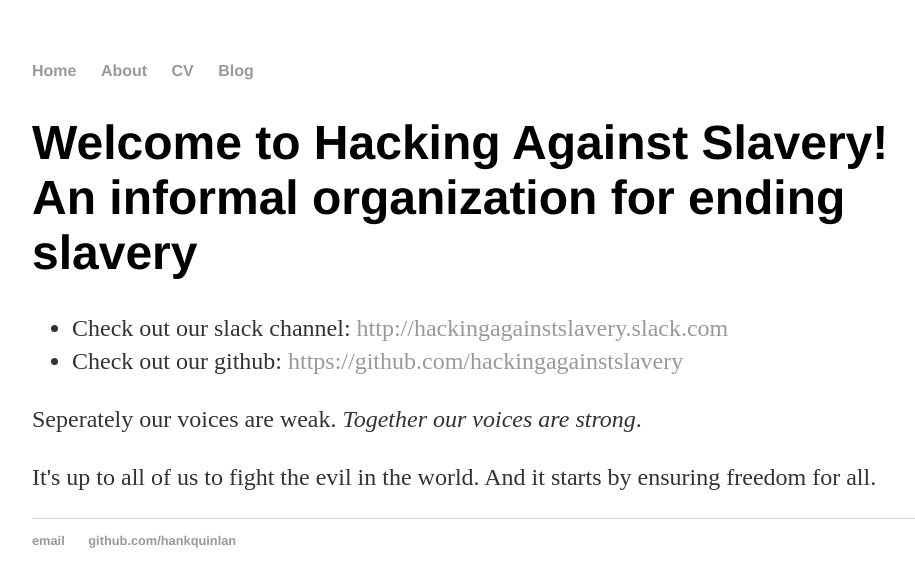
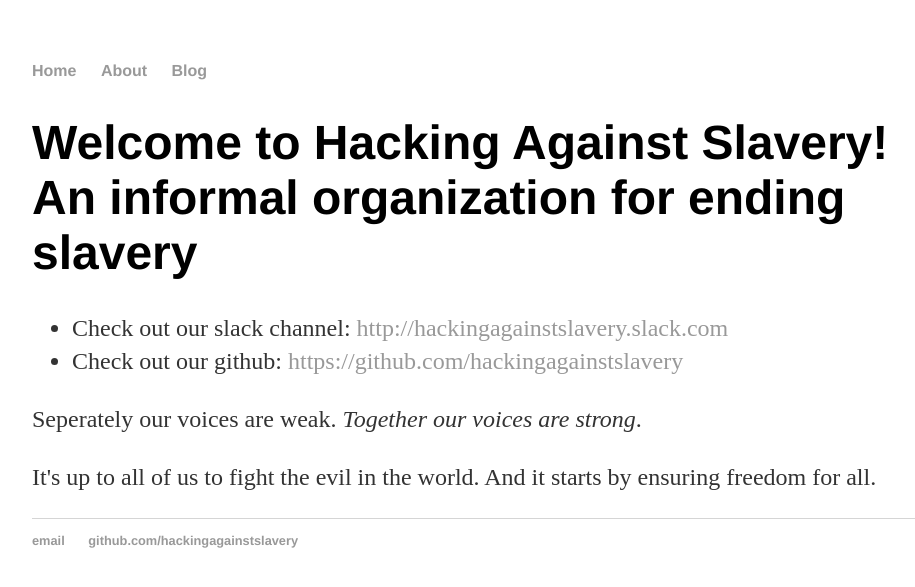
Before and after one commit to jacqueline-homan/hackingagainstslavery.github.io, a Jekyll site: the page built from index.html, in a window 1280 px wide. Shown: the top 587 px of the page, without its empty margins (160-1075 px from the left). Built offline with Jekyll 4.4.1, drawn with Linux system fonts in a browser that asks for light colours.

Commit message:
updating default

```diff
--- a/_layouts/default.html
+++ b/_layouts/default.html
@@ -13,7 +13,6 @@
 <ul>
 <li><a href="/">Home</a></li>
 <li><a href="/about">About</a></li>
-<li><a href="/cv">CV</a></li>
 <li><a href="/blog">Blog</a></li>
 </ul>
     </nav>
@@ -25,8 +24,8 @@
 
   <footer>
    <ul>
-   <li><a href="mailto:hankquinlanhub@gmail.com">email</a></li>
-   <li><a href="https://github.com/hankquinlan">github.com/hankquinlan</a></li>
+   <li><a href="mailto:hackingagainstslavery@gmail.com">email</a></li>
+   <li><a href="https://github.com/hackingagainstslavery">github.com/hackingagainstslavery</a></li>
    </ul>
   </footer>
   </body>
```
